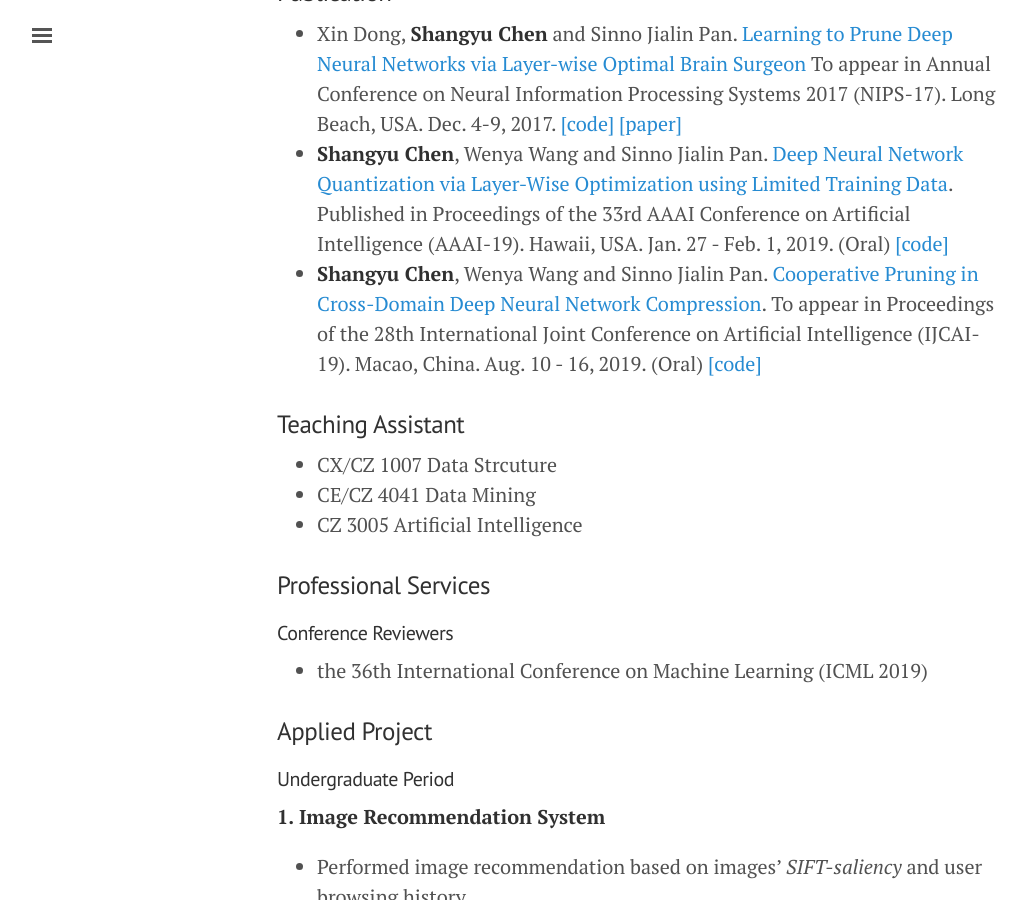
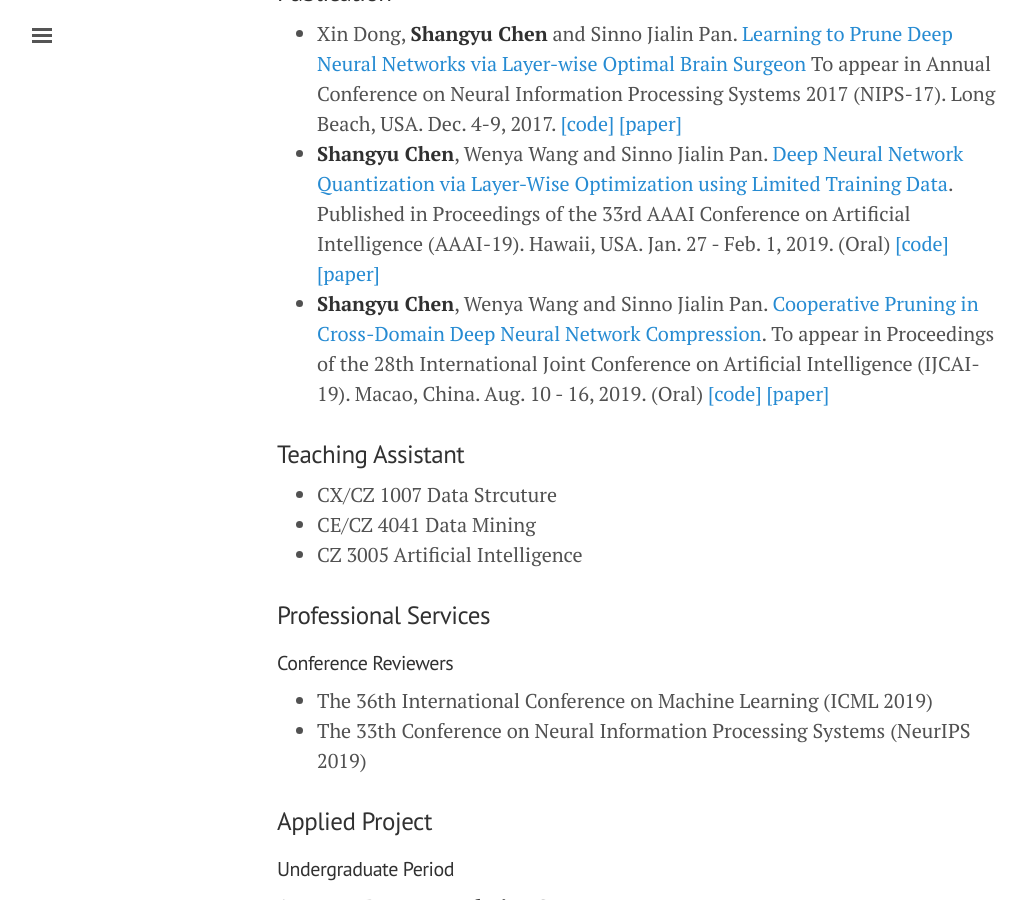
Before and after one commit to csyhhu/csyhhu.github.io, a Jekyll site: the page built from about.md, in a window 1280 px wide and 900 px high, scrolled down 875 px. Shown: the whole window, without its empty margins (3-1030 px from the left). Built offline with Jekyll 4.4.1, drawn with Linux system fonts in a browser that asks for light colours; some of the changed text lies outside the part shown.

Commit message:
Push paper for Co-Prune and L-DNQ

```diff
--- a/about.md
+++ b/about.md
@@ -31,8 +31,8 @@
 
 ### Publication ###
 * Xin Dong, **Shangyu Chen** and Sinno Jialin Pan. [Learning to Prune Deep Neural Networks via Layer-wise Optimal Brain Surgeon](https://arxiv.org/abs/1705.07565) To appear in Annual Conference on Neural Information Processing Systems 2017 (NIPS-17). Long Beach, USA. Dec. 4-9, 2017. [[code]](https://github.com/csyhhu/L-OBS) [[paper]](https://papers.nips.cc/paper/7071-learning-to-prune-deep-neural-networks-via-layer-wise-optimal-brain-surgeon)
-* **Shangyu Chen**, Wenya Wang and Sinno Jialin Pan. [Deep Neural Network Quantization via Layer-Wise Optimization using Limited Training Data](). Published in Proceedings of the 33rd AAAI Conference on Artificial Intelligence (AAAI-19). Hawaii, USA. Jan. 27 - Feb. 1, 2019. (Oral) [[code]](https://github.com/csyhhu/L-DNQ)
-* **Shangyu Chen**, Wenya Wang and Sinno Jialin Pan. [Cooperative Pruning in Cross-Domain Deep Neural Network Compression](). To appear in Proceedings of the 28th International Joint Conference on Artificial Intelligence (IJCAI-19). Macao, China. Aug. 10 - 16, 2019. (Oral) [[code]]()
+* **Shangyu Chen**, Wenya Wang and Sinno Jialin Pan. [Deep Neural Network Quantization via Layer-Wise Optimization using Limited Training Data](). Published in Proceedings of the 33rd AAAI Conference on Artificial Intelligence (AAAI-19). Hawaii, USA. Jan. 27 - Feb. 1, 2019. (Oral) [[code]](https://github.com/csyhhu/L-DNQ)[[paper]](/data/L-DNQ.pdf)
+* **Shangyu Chen**, Wenya Wang and Sinno Jialin Pan. [Cooperative Pruning in Cross-Domain Deep Neural Network Compression](). To appear in Proceedings of the 28th International Joint Conference on Artificial Intelligence (IJCAI-19). Macao, China. Aug. 10 - 16, 2019. (Oral) [[code]](https://github.com/csyhhu/Co-Prune) [[paper]](/data/Co-Prune.pdf)
 
 ### Teaching Assistant ###
 * CX/CZ 1007 Data Strcuture
@@ -41,7 +41,8 @@
 
 ### Professional Services ###
 #### Conference Reviewers ####
-* the 36th International Conference on Machine Learning (ICML 2019)
+* The 36th International Conference on Machine Learning (ICML 2019)
+* The 33th Conference on Neural Information Processing Systems (NeurIPS 2019)
 
 ### Applied Project ###
 
```
Also changed, not shown: other parts of about.md (+1 -1 lines), index.html (+6 -5 lines), 2 other files.
